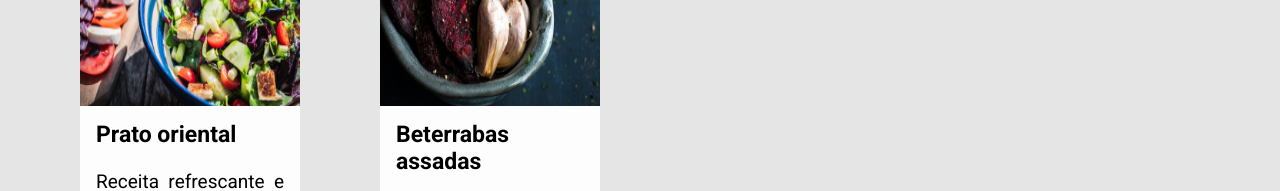
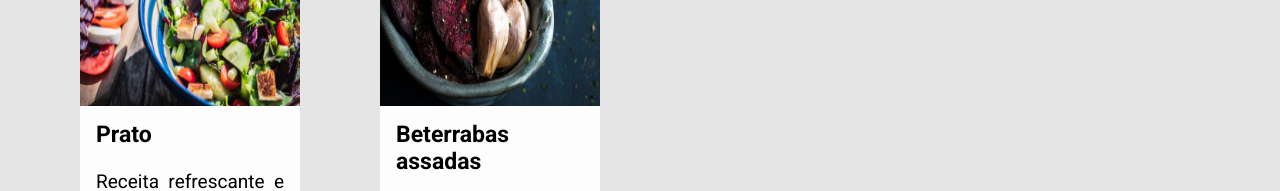
Before and after one commit to EnioMartins/siteAlura, a plain HTML site: page index.html in a window 1280 px wide. Shown: the part 1800-1991 px from the top of the page. Drawn offline with Linux system fonts and the light colour scheme.

Commit message:
Mudei prato oriental

```diff
--- a/index.html
+++ b/index.html
@@ -90,7 +90,7 @@
     <div class="receita">
         <img alt="Prato oriental" class="receita__imagem" src="./assets/img/receitas/prato-oriental.jpg" />
         <div class="receita__conteudo">
-            <h4 class="receita__titulo">Prato oriental</h4>
+            <h4 class="receita__titulo">Prato</h4>
             <p class="receita__descricao">Receita refrescante e cheia de vitaminas para seu café da manhã.</p>
             <button class="receita__botao">Ver receita</button>
         </div>
```
